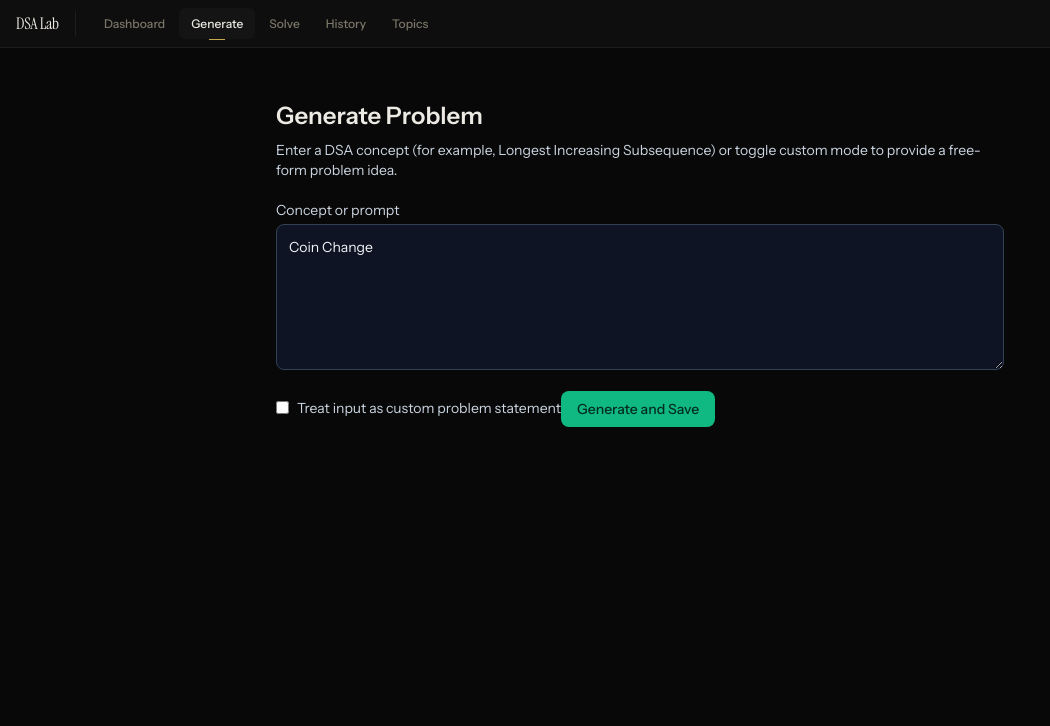
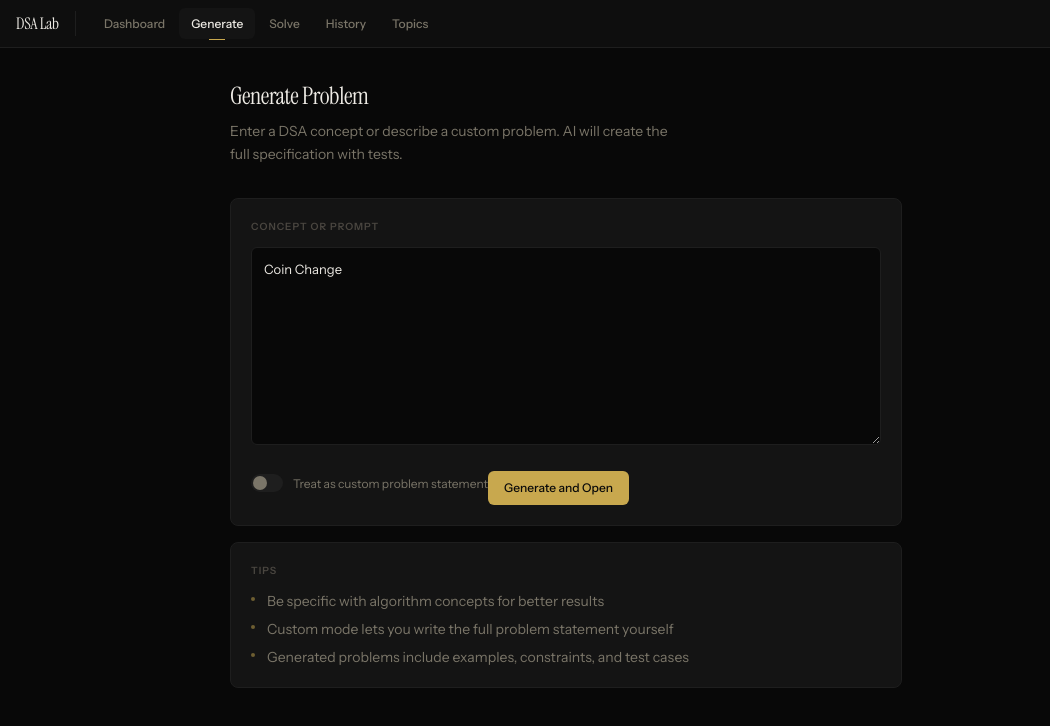
Before and after one commit to dexterhere04/DSA_Local_Lab, a React (Vite) app in the folder apps/web/: page /generate in a window 1280 px wide. Shown: the top 726 px of the page, without its empty margins (0-1050 px from the left). Built offline with nearby package versions, Linux system fonts and the light colour scheme; no server answers.

Commit message:
refactor(web/pages): enhance GenerateProblem page form

```diff
--- a/apps/web/src/pages/GenerateProblemPage.tsx
+++ b/apps/web/src/pages/GenerateProblemPage.tsx
@@ -10,6 +10,7 @@ export function GenerateProblemPage() {
   const navigate = useNavigate();
 
   const onGenerate = async () => {
+    if (!input.trim() || input.trim().length < 2) return;
     setLoading(true);
     setError(null);
     try {
@@ -23,43 +24,74 @@ export function GenerateProblemPage() {
   };
 
   return (
-    <section className="panel mx-auto max-w-3xl p-5">
-      <h1 className="text-2xl font-semibold">Generate Problem</h1>
-      <p className="mt-2 text-sm text-slate-300">
-        Enter a DSA concept (for example, Longest Increasing Subsequence) or toggle custom mode to provide a free-form problem idea.
+    <div className="animate-in">
+      <div className="mb-8">
+        <h2 className="font-serif text-2xl tracking-[-0.02em] text-[var(--text)] mb-2">Generate Problem</h2>
+        <p className="text-sm text-[var(--text-secondary)] max-w-md leading-relaxed">
+          Enter a DSA concept or describe a custom problem. AI will create the full specification with tests.
         </p>
+      </div>
 
-      <div className="mt-5 space-y-4">
-        <label className="block text-sm">
-          <span className="mb-1 block text-slate-300">Concept or prompt</span>
+      <div className="max-w-2xl">
+        <div className="card">
+          <div className="space-y-5">
+            <div>
+              <label className="section-label mb-3 block">Concept or prompt</label>
               <textarea
-            className="w-full rounded-lg border border-slate-700 bg-slate-900/80 p-3 text-slate-100 outline-none focus:border-emerald-500"
-            rows={6}
+                className="textarea"
+                rows={8}
                 value={input}
                 onChange={(e) => setInput(e.target.value)}
+                placeholder="e.g., Longest Increasing Subsequence, or describe your own problem..."
               />
-        </label>
+            </div>
 
-        <label className="inline-flex items-center gap-2 text-sm text-slate-300">
+            <label className="toggle">
               <input
                 type="checkbox"
-            className="accent-emerald-500"
                 checked={isCustomProblem}
                 onChange={(e) => setIsCustomProblem(e.target.checked)}
               />
-          Treat input as custom problem statement
+              Treat as custom problem statement
             </label>
+
+            {error && <p className="text-sm text-[var(--error)]">{error}</p>}
 
             <button
               onClick={onGenerate}
-          disabled={loading || input.trim().length < 2}
-          className="rounded-lg bg-emerald-500 px-4 py-2 text-sm font-medium text-emerald-950 disabled:opacity-60"
+              disabled={loading || !input.trim() || input.trim().length < 2}
+              className="btn btn-primary"
             >
-          {loading ? "Generating..." : "Generate and Save"}
+              {loading ? (
+                <>
+                  <div className="spinner" />
+                  Generating...
+                </>
+              ) : (
+                "Generate and Open"
+              )}
             </button>
+          </div>
+        </div>
 
-        {error ? <p className="text-sm text-red-300">{error}</p> : null}
+        <div className="card mt-4">
+          <h3 className="section-label mb-3">Tips</h3>
+          <ul className="space-y-2 text-sm text-[var(--text-secondary)]">
+            <li className="flex gap-3">
+              <span className="mt-1.5 h-1 w-1 flex-shrink-0 rounded-full bg-[var(--accent)] opacity-50" />
+              Be specific with algorithm concepts for better results
+            </li>
+            <li className="flex gap-3">
+              <span className="mt-1.5 h-1 w-1 flex-shrink-0 rounded-full bg-[var(--accent)] opacity-50" />
+              Custom mode lets you write the full problem statement yourself
+            </li>
+            <li className="flex gap-3">
+              <span className="mt-1.5 h-1 w-1 flex-shrink-0 rounded-full bg-[var(--accent)] opacity-50" />
+              Generated problems include examples, constraints, and test cases
+            </li>
+          </ul>
         </div>
-    </section>
+      </div>
+    </div>
   );
 }
```
Lines whose indentation alone changed are shown as unchanged.
